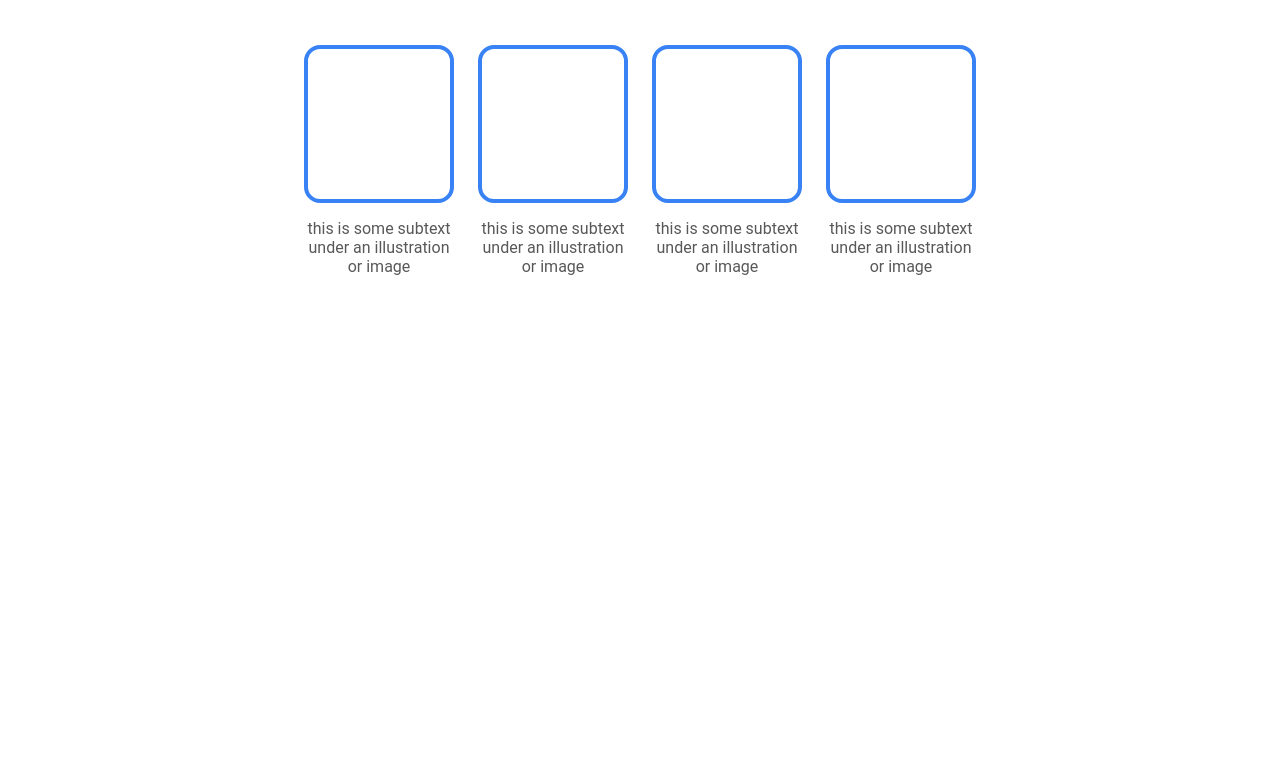
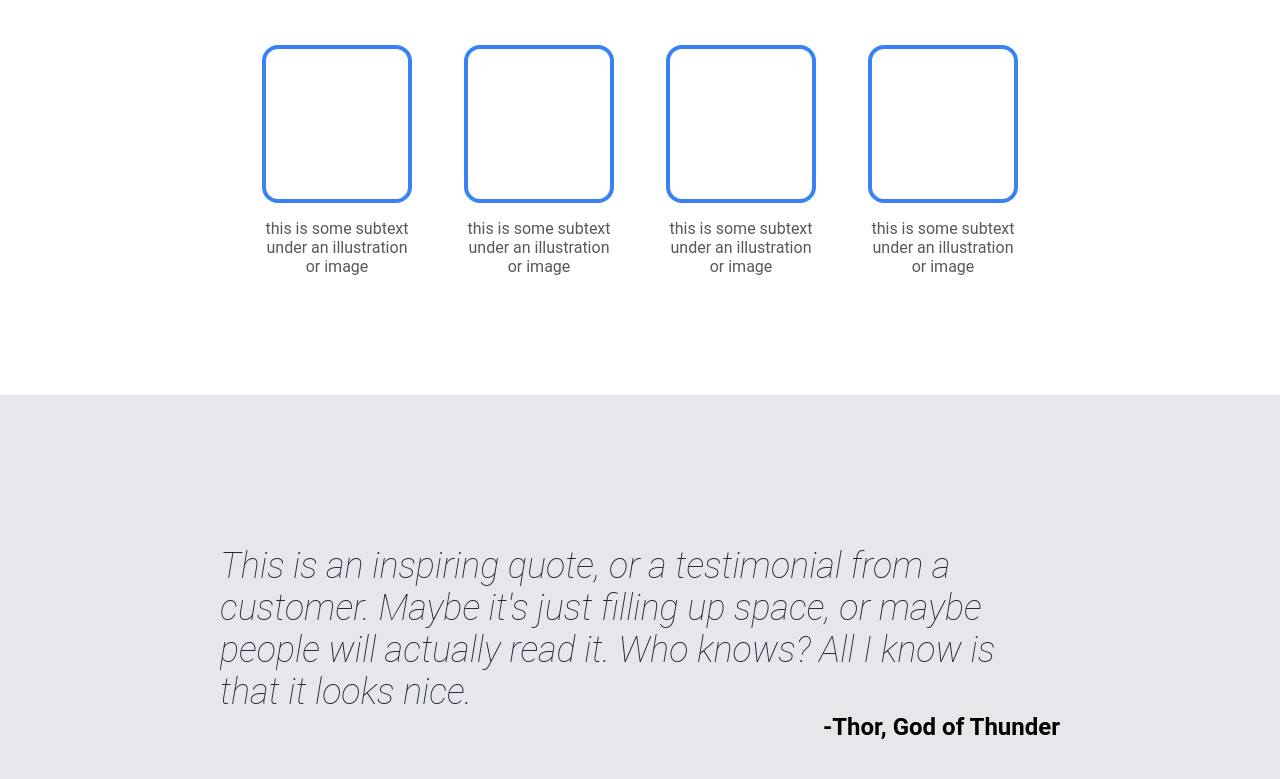
Before and after one commit to izng-code/landing-page, a plain HTML site: page index.html in a window 1280 px wide. Shown: the part 557-1336 px from the top of the page. Before the commit the page ends 833 px from the top, so only its background shows below. Drawn offline with Linux system fonts and the light colour scheme.

Commit message:
Add section three and style it, edit gap between illustrations

```diff
--- a/index.html
+++ b/index.html
@@ -47,5 +47,12 @@
             </div>
         </div>
     </div>
+    <div class="three">
+        <div class="quote">This is an inspiring quote, or a testimonial from a
+            customer. Maybe it's just filling up space, or maybe
+            people will actually read it. Who knows? All I know is that it looks nice.
+        </div>
+        <div class="name">-Thor, God of Thunder</div>
+    </div>
 </body>
 </html>
--- a/style.css
+++ b/style.css
@@ -83,7 +83,8 @@ button {
 .cards {
     display: flex;
     justify-content: center;
-    gap: 24px;
+    gap: 52px;
+    margin-bottom: 150px;
 }
 
 .card {
@@ -109,3 +110,21 @@ button {
     text-align: center;
     color: rgb(88, 88, 88);
 }
+
+.three {
+    background-color: #e5e7eb;
+    padding: 150px 220px;
+}
+
+.quote {
+    font-size: 36px;
+    font-weight: lighter;
+    font-style: italic;
+    color: #1f2937;
+}
+
+.name {
+    font-size: 24px;
+    font-weight: bold;
+    text-align: end;
+}
```
